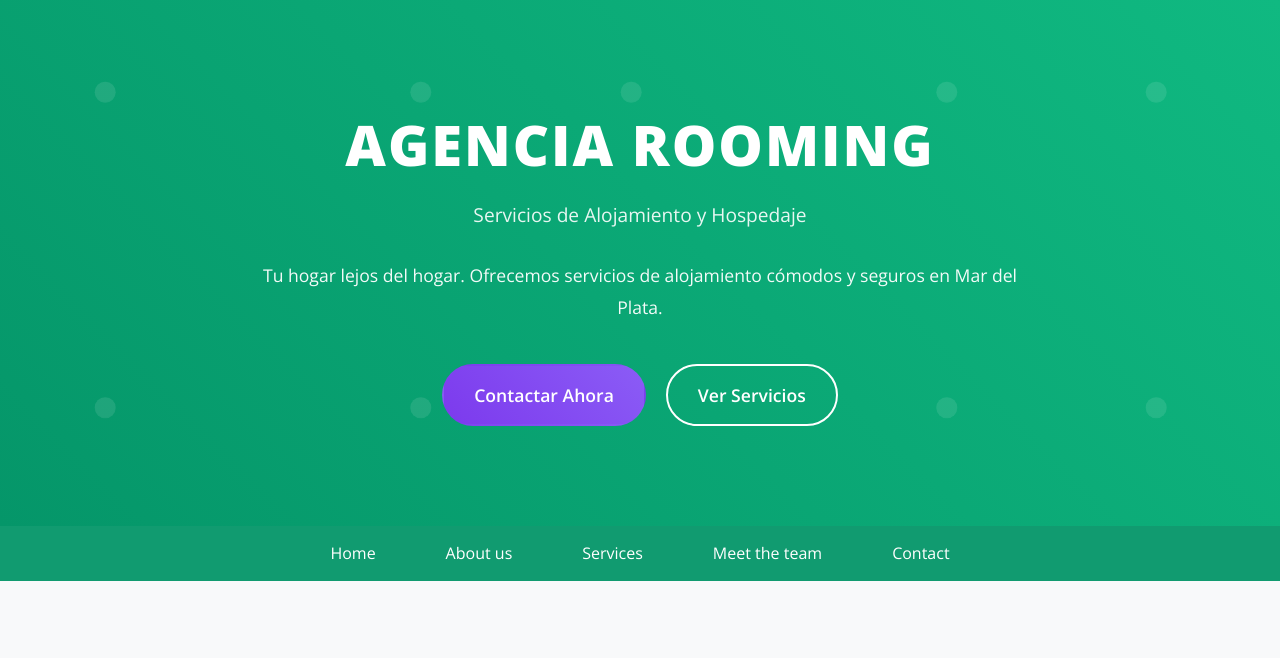
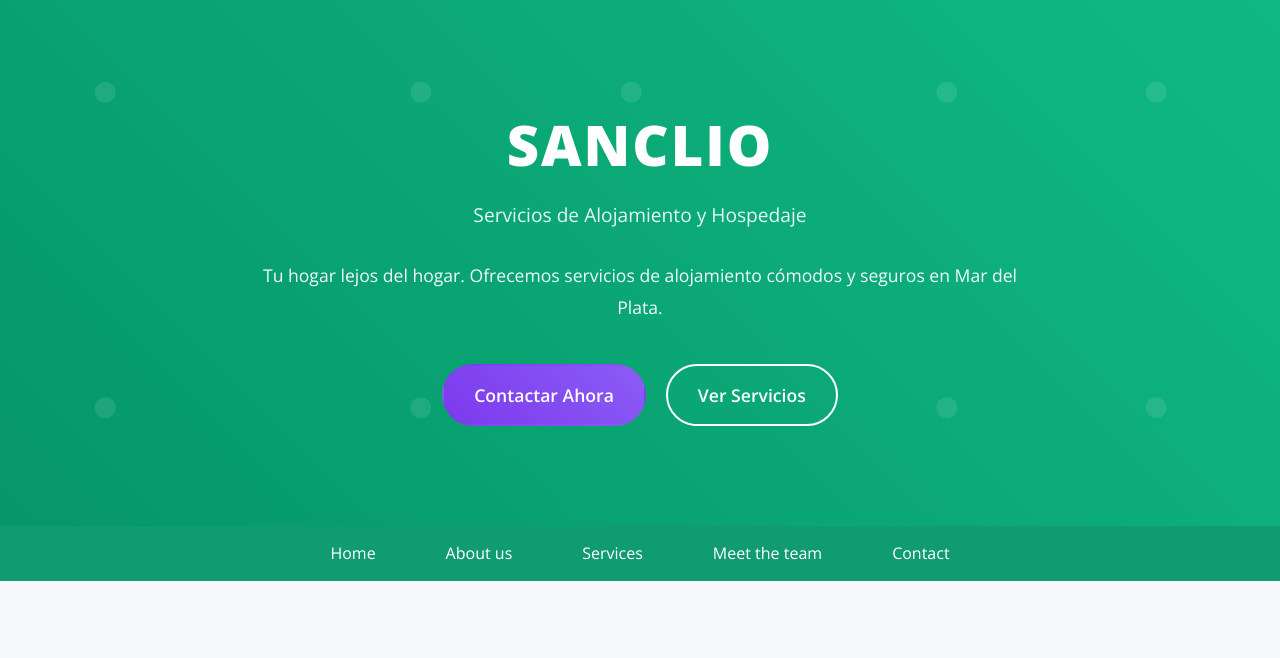
Before and after one commit to rominapaolaquiniones598-hue/Sanclio, a plain HTML site: page index.html in a window 1280 px wide. Shown: the top 658 px of the page. Drawn offline with nearby package versions, Linux system fonts and the light colour scheme.

Commit message:
Add files via upload

```diff
--- a/index.html
+++ b/index.html
@@ -2,7 +2,7 @@
 <html lang="es">
 <head>
     <meta name="facebook-domain-verification" content="4v4cquqfp8hqgaf2w1gwnvlldctk6l" />
-    <title>Agencia Rooming - Servicios de Alojamiento y Hospedaje</title>
+    <title>Sanclio - Servicios de Alojamiento y Hospedaje</title>
     <link href="https://fonts.googleapis.com/css2?family=Open+Sans:wght@300;400;600;700;800&display=swap" rel="stylesheet">
     <link rel="stylesheet" href="https://cdnjs.cloudflare.com/ajax/libs/font-awesome/6.0.0/css/all.min.css">
   <style>
@@ -595,7 +595,7 @@
     <header id="home">
         <div class="container">
             <div class="header-content">
-                <h1 class="logo">AGENCIA ROOMING</h1>
+                <h1 class="logo">SANCLIO</h1>
                 <p class="logo-subtitle">Servicios de Alojamiento y Hospedaje</p>
                 <p class="tagline">Tu hogar lejos del hogar. Ofrecemos servicios de alojamiento cómodos y seguros en Mar del Plata.</p>
                 <div class="cta-buttons">
@@ -844,7 +844,7 @@
     <!-- Footer -->
     <footer>
         <div class="container">
-            <p>&copy; 2024 Agencia Rooming. Todos los derechos reservados</p>
+            <p>&copy; 2024 Sanclio. Todos los derechos reservados</p>
             <p>Servicios de alojamiento de calidad en Mar del Plata</p>
     </div>
   </footer>
```
